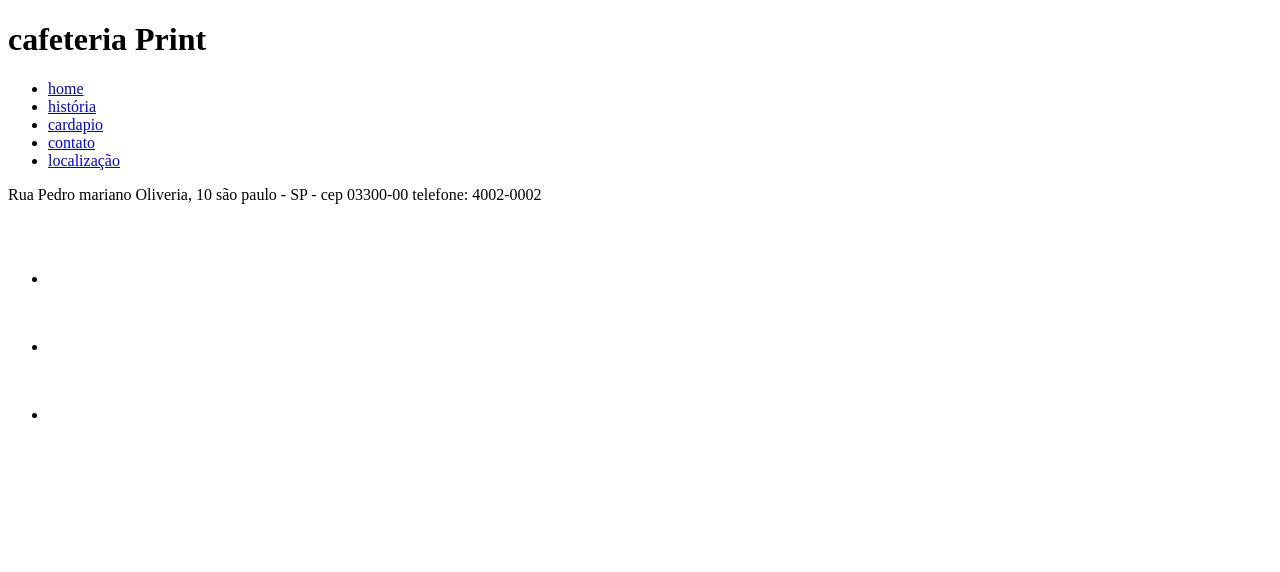
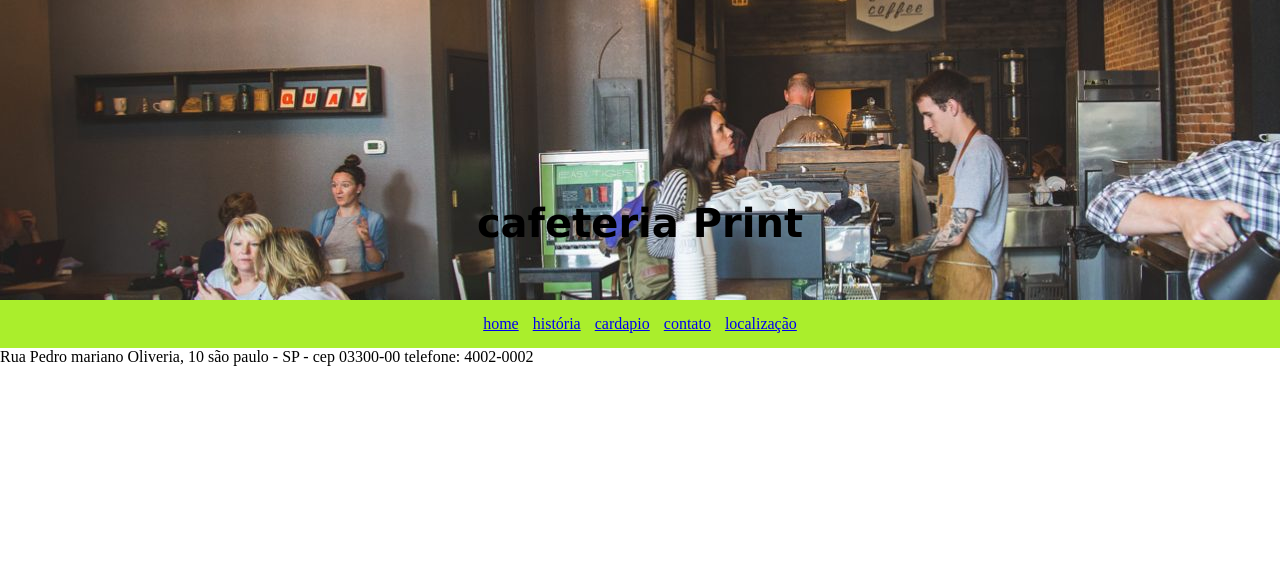
Before and after one commit to yCrist60/EstudoHTML2, a plain HTML site: page 2-06042022/cafeteria/layout.html in a window 1280 px wide. Drawn offline with Linux system fonts and the light colour scheme.

Commit message:
inicio da formatação do CSS no layout

```diff
--- a/2-06042022/cafeteria/css/styles.css
+++ b/2-06042022/cafeteria/css/styles.css
@@ -0,0 +1,58 @@
+/*
+arquivo de CSS(Cascade Style Sheet - Folha De Estilo em Cascata
+é utilizado para fazer a camada de formação de um
+site html.
+*/
+/*
+Vamos formatar todos os elementos presente em uam página
+html usando o *(asteristico) e aplicar margem externa e interna
+zero(0) e realizar o ajuste das caixas em html
+ */
+
+* {
+  margin: 0px; /*Margem externa das caixas */
+  padding: 0px; /*margem inerna das caixas */
+  /*Ajuste de padding das caixas sem a soma com a
+  largura */
+  box-sizing: border-box;
+}
+
+header {
+  /*Aplicar altura ao cabeçaljo*/
+  height: 300px;
+  /*Aplicar imagem de fundo ao cabeçalho*/
+  background-image: url("../img/cafeteria2.jpg");
+  /*Ajustar o tamanho da imagem de fundo*/
+  background size: 100% cover;
+  /*alterar a posição vertical da imagem*/
+  background-position-y: -400px;
+  padding-top: 200px;
+  text-align: center;
+}
+
+h1{
+   font-family: Verdana;
+   font-size: 30pt;
+   color: white
+   /*Vamos aplicar uam sombra*/
+   /*Primeiro elemento é a posição horizontal da sombra;
+   /*Segundo elemento é posicão vertical sa sombra;
+   /*Terceiro elemento é efeito esfumaçado da sombra;
+   /*Quarto elemnteo é a cor. */
+   text-shadow 2px 2px 5px black;
+}
+
+
+/*Vamos fazer a formatação da barra de navegação*/
+nav{
+    background-color: rgb(170, 238, 44);
+    padding: 10px;
+    text-align: center;
+}
+
+nav ul li{
+    /*dispor os elementos em linha*/
+    display: inline-block;
+    /*espaço entre os links*/
+    margin: 5px;
+}
--- a/2-06042022/cafeteria/layout.html
+++ b/2-06042022/cafeteria/layout.html
@@ -5,7 +5,7 @@
     <meta http-equiv="X-UA-Compatible" content="IE=edge">
     <meta name="viewport" content="width=device-width, initial-scale=1.0">
     <meta name="keywords" content="Cafeteria,CAfé,Bolinho">
-    <link rel="stylesheet" href="css/style.css">
+    <link rel="stylesheet" href="css/styles.css">
     <title>Cafeteria Print</title>
 </head>
 <body>
@@ -30,9 +30,9 @@
         </div>
         <div>
             <ul>
-                <li><a href="http://facebook.com"><img src="img/facebook.png" alt="Acesse  nosso FaceBook"></a></li>
-                <li><a href="http://youtube.com"><img src="img/youtube.png" alt="Acesse o YouTube"></a></li>
-                <li><a href="http://twitter.com"><img src="img/twitter.png" alt="Acesse o Twitter"></a></li>
+                <li><a href="http://facebook.com" target="_blank"><img src="img/facebook.png" alt="Acesse  nosso FaceBook"></a></li>
+                <li><a href="http://youtube.com" target="_blank"><img src="img/youtube.png" alt="Acesse o YouTube"></a></li>
+                <li><a href="http://twitter.com" target="_blank" ><img src="img/twitter.png" alt="Acesse o Twitter"></a></li>
             </ul>
         </div>
     </footer>
```
